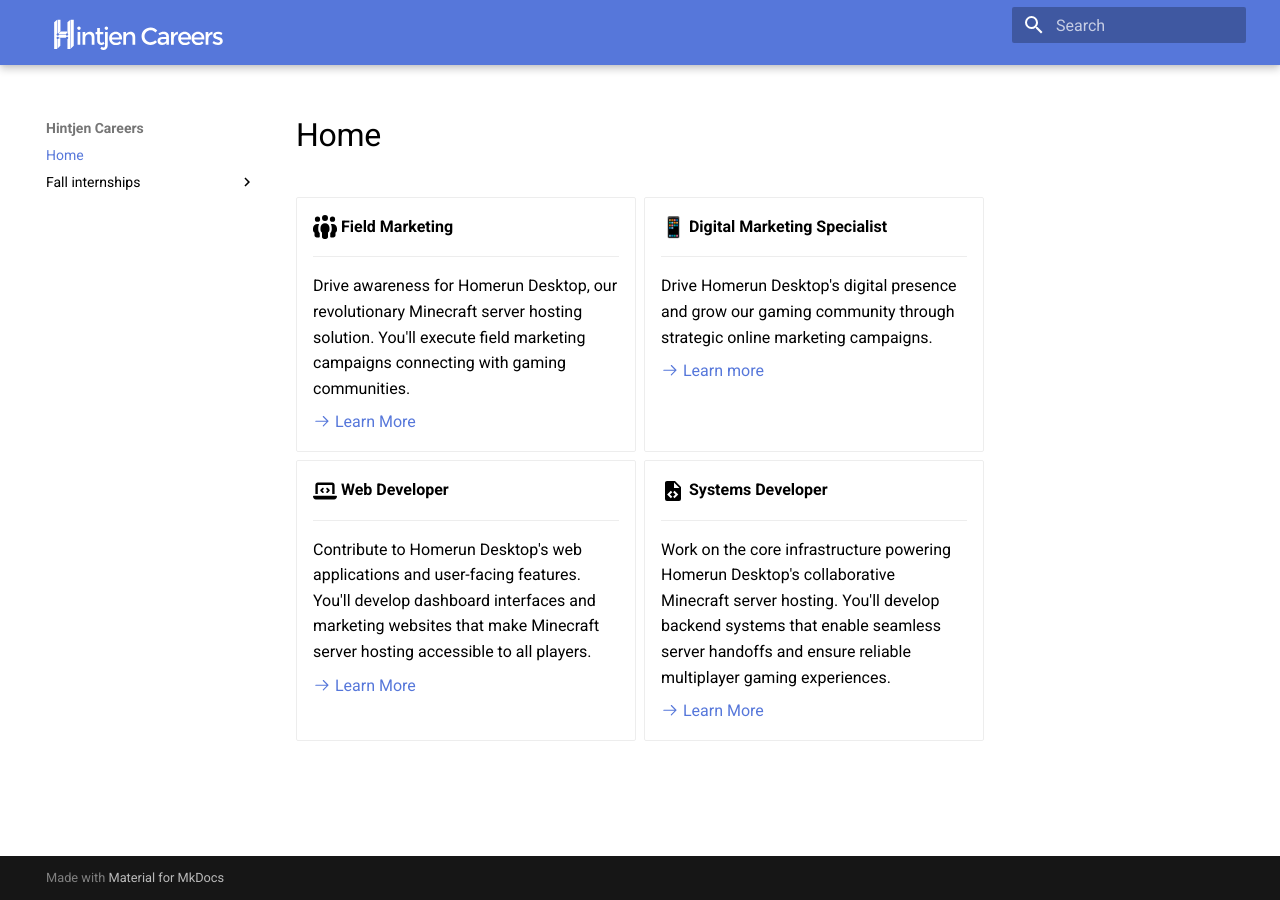
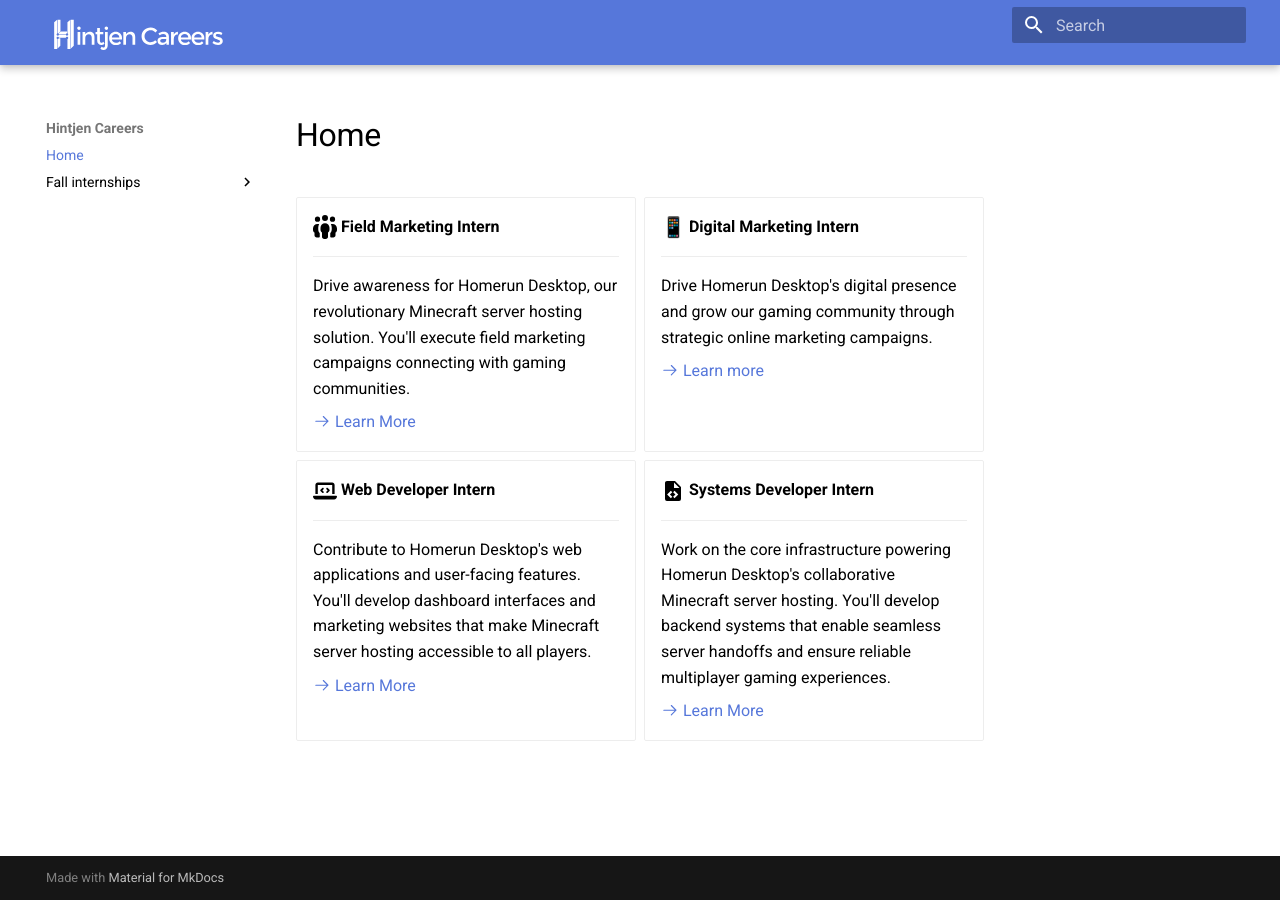
Before and after one commit to hintjen/hintjen.github.io, an MkDocs documentation site: the page built from docs/index.md, in a window 1280 px wide. Built offline with MkDocs 1.6.1 and Material for MkDocs 9.7.7, drawn with Linux system fonts in a browser that asks for light colours; emoji names are drawn with the system emoji font.

Commit message:
Adding mkdocs site

```diff
--- a/docs/index.md
+++ b/docs/index.md
@@ -2,7 +2,7 @@
 
 <div class="grid cards" markdown>
 
--   :fontawesome-solid-people-group:{ .lg .middle } __Field Marketing__
+-   :fontawesome-solid-people-group:{ .lg .middle } __Field Marketing Intern__
 
     ---
 
@@ -10,7 +10,7 @@
 
     [:octicons-arrow-right-24: Learn More](fall-internships/field-marketing.md)
 
--   :mobile_phone:{ .lg .middle } __Digital Marketing Specialist__
+-   :mobile_phone:{ .lg .middle } __Digital Marketing Intern__
 
     ---
 
@@ -18,7 +18,7 @@
 
     [:octicons-arrow-right-24: Learn more](fall-internships/digital-marketing.md)
 
--   :fontawesome-solid-laptop-code:{ .lg .middle } __Web Developer__
+-   :fontawesome-solid-laptop-code:{ .lg .middle } __Web Developer Intern__
 
     ---
 
@@ -26,7 +26,7 @@
 
     [:octicons-arrow-right-24: Learn More](fall-internships/web-developer.md)
 
--   :material-file-code:{ .lg .middle } __Systems Developer__
+-   :material-file-code:{ .lg .middle } __Systems Developer Intern__
 
     ---
 
```
